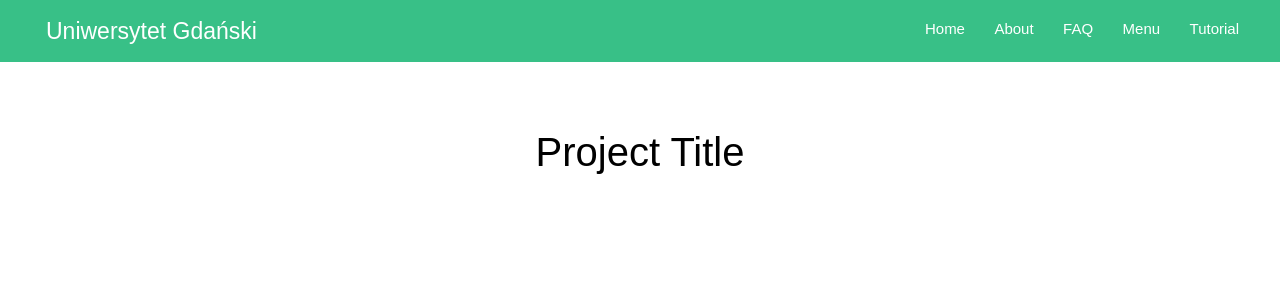
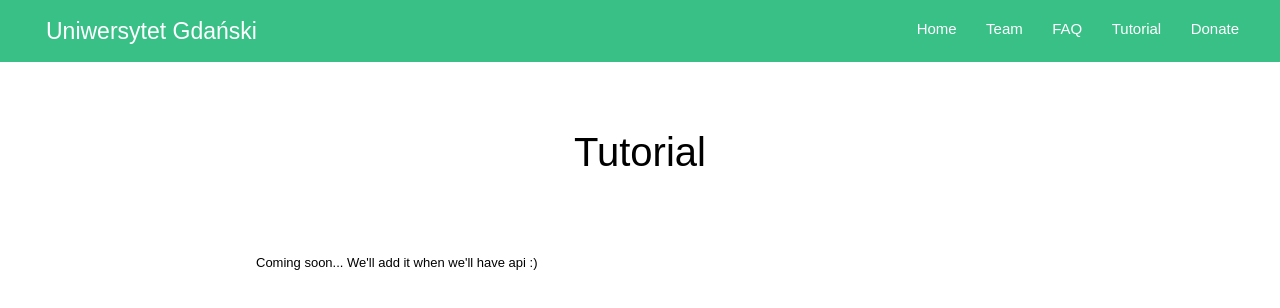
Before and after one commit to NLP-UG-2020-21/Heheszki_Project, a plain HTML site: page tutorial.html in a window 1280 px wide. Drawn offline with Linux system fonts and the light colour scheme.

Commit message:
Update tutorial.html

```diff
--- a/tutorial.html
+++ b/tutorial.html
@@ -3,9 +3,9 @@
     <head>
         <meta charset="utf-8">
         <meta name="viewport" content="width=device-width, initial-scale=1.0">
-        <title></title>
+        <title>Trans it</title>
         <link rel="stylesheet" href="stylesheet.css">
-        <script src="javascript.js"></script>
+        <script src="script.js"></script>
     </head>
     <body>
         <header>
@@ -13,15 +13,18 @@
 
             <navbar>
                 <a href="index.html">Home</a>
-                <a href="about.html">About</a>
+                <a href="team.html">Team</a>
                 <a href="FAQ.html">FAQ</a>
-                <a href="menu.html">Menu</a>
                 <a href="tutorial.html">Tutorial</a>
+                <a href="donate.html">Donate</a>
             </navbar>
 
         </header>
 
     <!-- Main -->
         <main>
-            <!-- Project title text -->
-            <div class = "title">Project Title</div>
+            <div class = "title" id="page-title">Tutorial</div>
+                <section class="text-section"><p>Coming soon... We'll add it when we'll have api :)</p></section>
+        </main>
+        </body>
+        </html>
```
